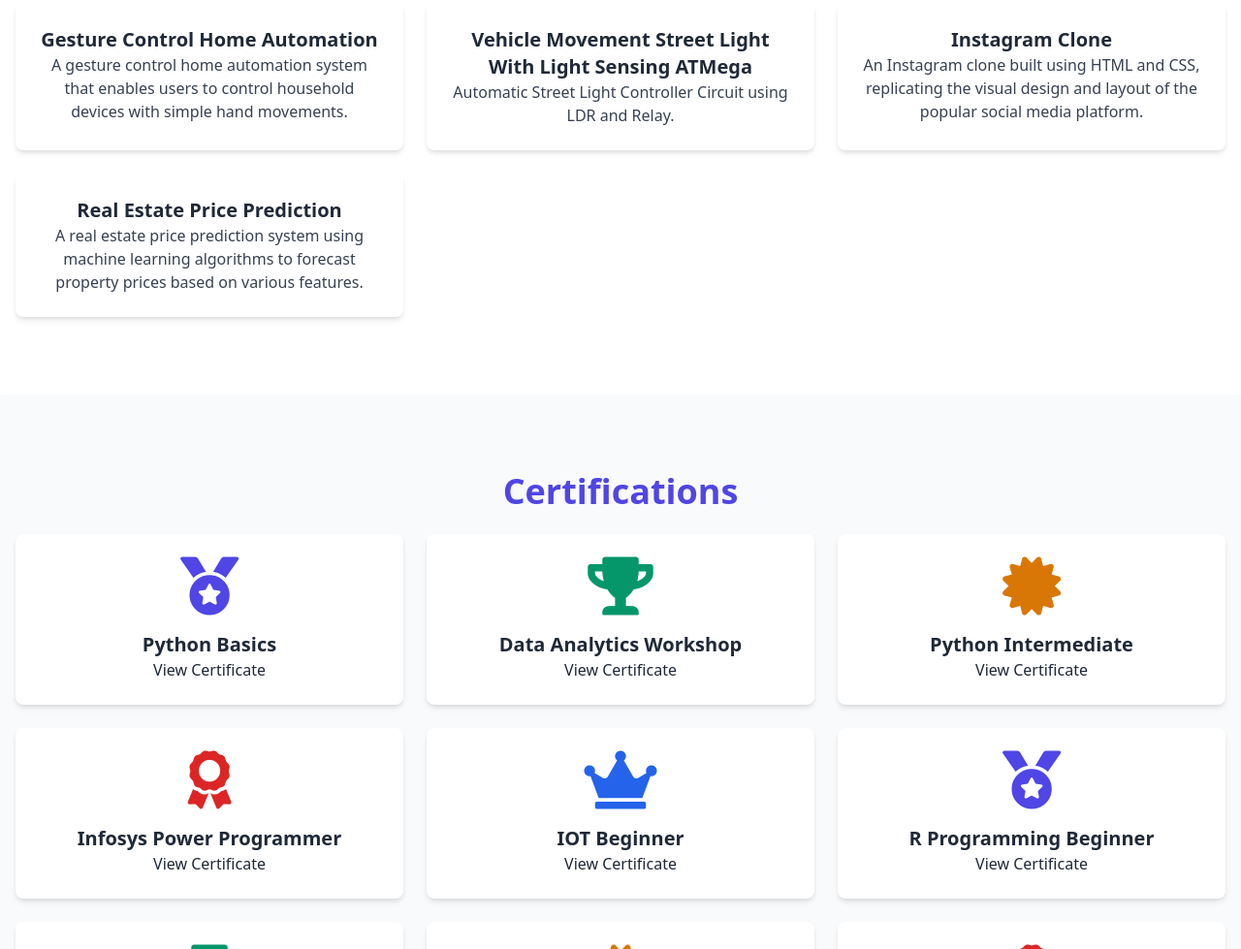
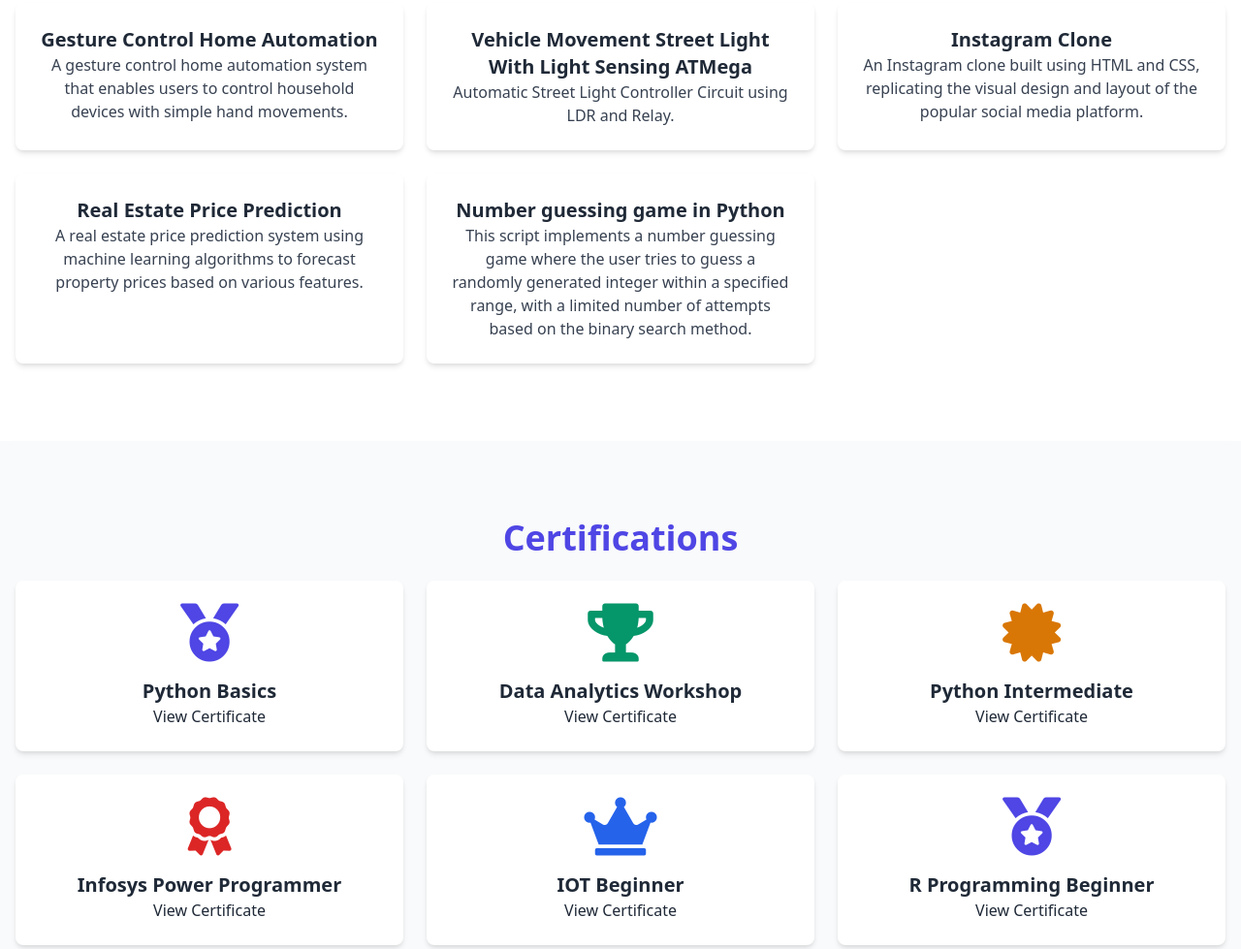
Before and after one commit to kothapetaBharathSimhaReddy/KothapetaBharathSimhaReddy.github.io, a plain HTML site: page index.html in a window 1280 px wide. Shown: the part 1282-2261 px from the top of the page at 97% size. Drawn offline with nearby package versions, Linux system fonts and the light colour scheme.

Commit message:
Update index.html

```diff
--- a/index.html
+++ b/index.html
@@ -135,6 +135,10 @@
                     <div class="project-card p-6 rounded-lg shadow-md hover:shadow-xl transition duration-300">
                         <h2 class="project-title text-xl font-semibold">Real Estate Price Prediction</h2>
                         <p class="project-description text-gray-700">A real estate price prediction system using machine learning algorithms to forecast property prices based on various features.</p>
+                    </div>
+                    <div class="project-card p-6 rounded-lg shadow-md hover:shadow-xl transition duration-300">
+                        <h2 class="project-title text-xl font-semibold">Number guessing game in Python</h2>
+                        <p class="project-description text-gray-700">This script implements a number guessing game where the user tries to guess a randomly generated integer within a specified range, with a limited number of attempts based on the binary search method.</p>
                     </div>
                 </div>
             </div>
```
